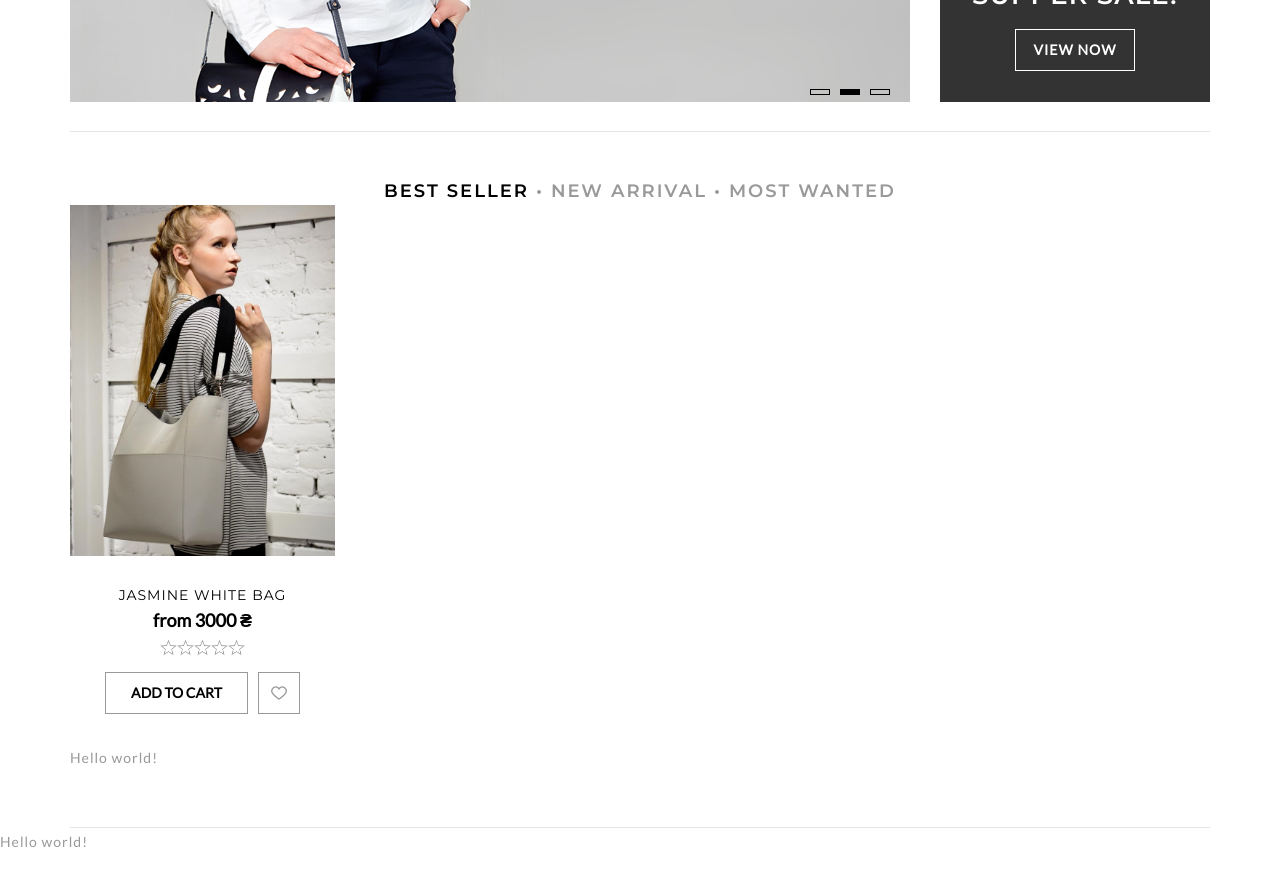
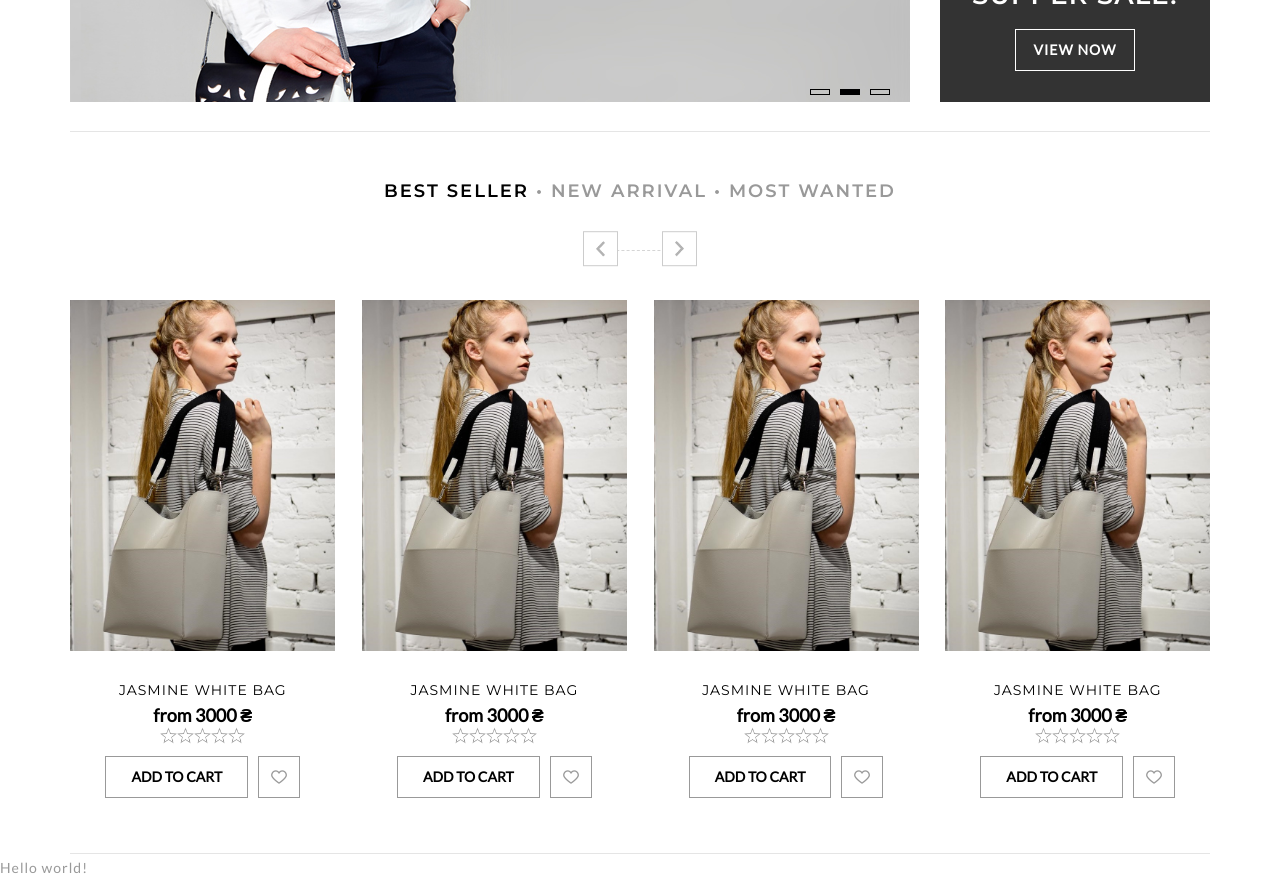
Before and after one commit to natali-gracia/shop-project, a React (Create React App) app: page / in a window 1280 px wide. Shown: the part 720-1602 px from the top of the page. Before the commit the page ends 1576 px from the top, so only its background shows below. Built offline with nearby package versions, Linux system fonts and the light colour scheme.

Commit message:
created ProductsSlider Component

```diff
--- a/src/App/Main/MainContent/ProductsSection/ProductsSection.js
+++ b/src/App/Main/MainContent/ProductsSection/ProductsSection.js
@@ -3,7 +3,8 @@ import React, {useState} from 'react'
 import './productssection.css'
 
 import RadioButtonFilter from './RadioButtonFilter'
-import ProductsListItem from './../../Products/ProductsListItem'
+// import ProductsListItem from './../../Products/ProductsListItem'
+import ProductsSlider from './../../../../Components/ProductsSlider'
 
 const ProductsSection = () => {
 
@@ -16,8 +17,7 @@ const ProductsSection = () => {
                 setSelectedFilter={setSelectedFilter}
             />
             <div className="products-list-slider">
-                <ProductsListItem/>
-                Hello world!
+                <ProductsSlider/>
             </div>
         </section>
     )
--- a/src/App/Main/MainContent/ProductsSection/productssection.css
+++ b/src/App/Main/MainContent/ProductsSection/productssection.css
@@ -1,5 +1,5 @@
 .main-page-section {
-    padding-bottom: 55px;
+    padding-bottom: 25px;
     border-bottom: 1px solid #e5e5e5;
 }
 .section-title {
@@ -22,3 +22,6 @@
 .section-title input {
     display: none;
 }
+.products-list-slider {
+    margin-top: 95px;
+}
--- a/src/Components/ProductsSlider.js
+++ b/src/Components/ProductsSlider.js
@@ -6,33 +6,38 @@ import 'slick-carousel/slick/slick.css'
 import 'slick-carousel/slick/slick-theme.css'
 import './productsslider.css'
 
+import ProductsListItem from './../App/Main/Products/ProductsListItem'
 
 const ProductsSlider = ({
     settings = {
         dots: false,
-        infinite: false,
+        infinite: true,
         speed: 500,
         slidesToShow: 4,
         slidesToScroll: 1,
-        cssEase: 'linear',
-        autoplay: true,
-        autoplaySpeed: 4500,
-        initialSlide: 0,
         responsive: [
         {
             breakpoint: 1024,
             settings: {
-                slidesToShow: 2,
+                slidesToShow: 3,
                 slidesToScroll: 1,
                 infinite: true
             }
         }]},
-    selectedFilter,
+    // selectedFilter,
 }) => {
     return (
-        <div>
+        <div className='products-slider'>
+            <div className="dotted-line"></div>
             <Slider {...settings}>
-                { selectedFilter === 'Best Seller'
+                <div className="slick-slide-item"><ProductsListItem/></div>
+                <div className="slick-slide-item"><ProductsListItem/></div>
+                <div className="slick-slide-item"><ProductsListItem/></div>
+                <div className="slick-slide-item"><ProductsListItem/></div>
+                <div className="slick-slide-item"><ProductsListItem/></div>
+                <div className="slick-slide-item"><ProductsListItem/></div>
+
+                {/* { selectedFilter === 'Best Seller'
                     ? productsData.sort((a,b)=> b.id - a.id).slice(0,9).map((product)=>(
                         <ProductsListItem
                             id={product.id}
@@ -49,7 +54,7 @@ const ProductsSlider = ({
                             id={product.id}
                             key={product.id}
                         />))
-                }
+                } */}
             </Slider>
         </div>
     )
--- a/src/Components/productsslider.css
+++ b/src/Components/productsslider.css
@@ -0,0 +1,60 @@
+.products-slider {
+    position: relative;
+}
+.products-slider .slick-slide {
+    width: 265px !important;
+    margin-left: 26.666px;
+}
+.products-slider .slick-list {
+    margin-left: -25px;
+}
+.products-slider .slick-prev, .products-slider .slick-next {
+    width: 35px;
+    height: 35px;
+    visibility: visible;
+    background: #fff;
+    border: 1px solid #ccc;
+    top: -45px;
+    transition: all 0.1s ease-in-out;
+}
+.products-slider .slick-prev {
+    left: 45%;
+}
+.products-slider .slick-next {
+    right: 45%;
+}
+.products-slider .slick-prev:hover, .products-slider .slick-next:hover {
+    border: none !important;
+}
+.products-slider .slick-prev:focus, .products-slider .slick-next:focus {
+    background: #fff;
+    border: 1px solid #ccc;
+}
+
+.products-slider .slick-prev:before, .products-slider .slick-next:before {
+    background: url('/images/slider/arrow-down-grey.png') no-repeat;
+    -webkit-background-size: cover;
+    background-size: cover;
+    height: 9px;
+    width: 15px;
+    display: block;
+    margin: 0 auto;
+}
+.products-slider .slick-prev:hover:before, .products-slider .slick-next:hover:before {
+    background: url('/images/slider/arrow-down.png');
+    -webkit-background-size: cover;
+    background-size: cover;
+    height: 9px;
+    width: 15px;
+    display: block;
+    margin: 0 auto;
+}
+.dotted-line {
+    border-top: 1px dashed #d5d5d5;
+    height: 1px;
+    width: 75px;
+    left: 47%;
+    z-index: -1;
+    margin-top: -50px;
+    position: absolute;
+}
```
